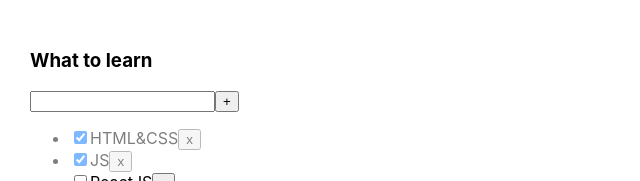
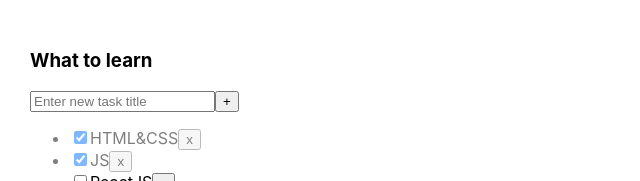
Before and after one commit to zillomoons/it-incubator-todolist-ts-01, a React (Create React App) app: page / in a window 1280 px wide. Shown: the top 181 px of the page, without its empty margins (0-640 px from the left). Built offline with nearby package versions, Linux system fonts and the light colour scheme; the HTML template or start-up script is replaced by a standard one.

Commit message:
04 refactored changeStatus

```diff
--- a/src/App.tsx
+++ b/src/App.tsx
@@ -26,11 +26,13 @@ const App = () => {
         setTasks(newTasks)
     }
     const changeStatus = (taskId: string, isDone: boolean) => {
-        let task = tasks.find(t => t.id === taskId);
-        if (task) {
-            task.isDone = isDone;
-        }
-        setTasks([...tasks]);
+        // let task = tasks.find(t => t.id === taskId);
+        // if (task) {
+        //     task.isDone = isDone;
+        // }
+        // setTasks([...tasks]);
+        const updatedTaskStatus = tasks.map(t => t.id === taskId ? {...t, isDone: isDone} : t);
+        setTasks(updatedTaskStatus);
     }
 
     let tasksForToDoList = tasks;
--- a/src/Todolist.tsx
+++ b/src/Todolist.tsx
@@ -5,7 +5,6 @@ export type TaskType = {
     id: string
     title: string
     isDone: boolean
-
 }
 type ToDoListPropsType = {
     title: string
@@ -19,22 +18,23 @@ type ToDoListPropsType = {
 
 export const Todolist = (props: ToDoListPropsType) => {
     let [newTaskTitle, setNewTaskTitle] = useState('')
-    let [error, setError] = useState<string | null>(null)
+    let [error, setError] = useState<boolean>(false)
 
     const onNewTaskChanged = (event: ChangeEvent<HTMLInputElement>) => {
         setNewTaskTitle(event.currentTarget.value)
     }
     const addNewTaskTitle = () => {
-        if (newTaskTitle.trim() !== ''){
-            props.addTask(newTaskTitle);
+        const trimmedTitle = newTaskTitle.trim();
+        if (trimmedTitle){
+            props.addTask(trimmedTitle);
             setNewTaskTitle('')
         } else {
-            setError('Title is required')
+            setError(true)
         }
 
     }
     const addNewTaskWithEnter = (e: KeyboardEvent<HTMLInputElement>) => {
-        setError(null);
+        setError(false);
         if (e.key === 'Enter') {
             addNewTaskTitle()
         }
@@ -53,11 +53,12 @@ export const Todolist = (props: ToDoListPropsType) => {
         <h3>{props.title}</h3>
         <div>
             <input value={newTaskTitle}
+                   placeholder={'Enter new task title'}
                    onChange={onNewTaskChanged}
                    className={error ? 'error' : ''}
                    onKeyPress={addNewTaskWithEnter}/>
             <button onClick={addNewTaskTitle}>+</button>
-            {error && <div className={'error-message'}>{error}</div>}
+            {error && <div className={'error-message'}>Title is required</div>}
         </div>
         <ul>
             {
```
